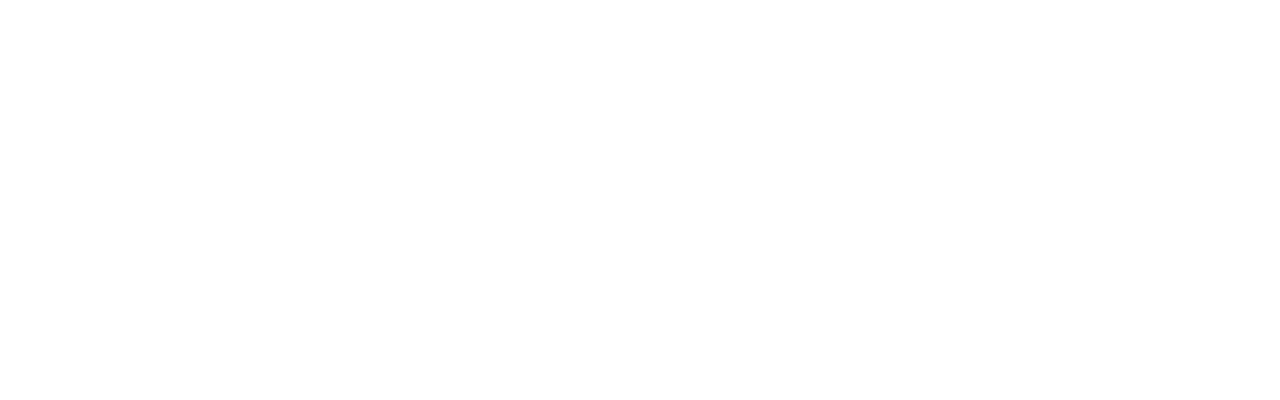
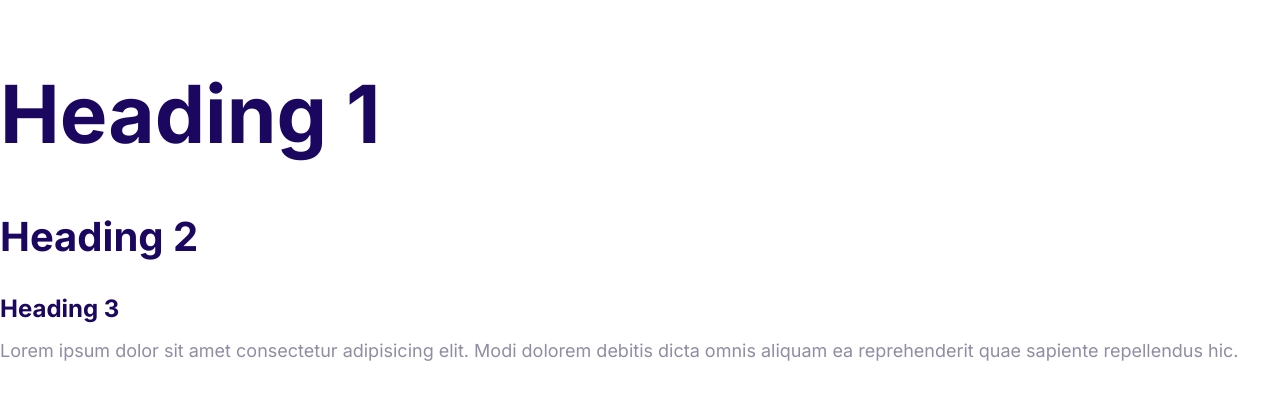
Before and after one commit to SertacEngin/A-cloud-hosting-Website, a plain HTML site: page index.html in a window 1280 px wide. Drawn offline with Linux system fonts and the light colour scheme.

Commit message:
Define the styles for the fonts.

```diff
--- a/css/styles.css
+++ b/css/styles.css
@@ -5,3 +5,55 @@
   --color-headings: #1b0760;
   --color-body: #918ca4;
 }
+
+html {
+  font-size: 62.5%;
+}
+
+body {
+  font-family: Inter, Arial, Arial, Helvetica, sans-serif;
+  color: var(--color-body);
+  font-size: 2.4rem;
+  line-height: 1.5;
+}
+
+h1,
+h2,
+h3 {
+  color: var(--color-headings);
+  margin-bottom: 1rem;
+}
+
+h1 {
+  font-size: 7rem;
+}
+
+h2 {
+  font-size: 4rem;
+}
+
+h3 {
+  font-size: 3rem;
+}
+
+p {
+  margin-top: 0;
+}
+
+@media screen and (min-width: 1024px) {
+  body {
+    font-size: 1.8rem;
+  }
+
+  h1 {
+    font-size: 8rem;
+  }
+
+  h2 {
+    font-size: 4rem;
+  }
+
+  h3 {
+    font-size: 2.4rem;
+  }
+}
--- a/index.html
+++ b/index.html
@@ -6,12 +6,18 @@
     <meta http-equiv="X-UA-Compatible" content="IE=edge">
     <meta name="viewport" content="width=device-width, initial-scale=1.0">
     <title>Document</title>
+    <link rel="preconnect" href="https://fonts.googleapis.com">
+    <link rel="preconnect" href="https://fonts.gstatic.com" crossorigin>
+    <link href="https://fonts.googleapis.com/css2?family=Inter:wght@400;700&display=swap" rel="stylesheet">
     <link rel="stylesheet" href="css/normalize.css">
     <link rel="stylesheet" href="css/styles.css">
 </head>
 
 <body>
-
+    <h1>Heading 1</h1>
+    <h2>Heading 2</h2>
+    <h3>Heading 3</h3>
+    <p>Lorem ipsum dolor sit amet consectetur adipisicing elit. Modi dolorem debitis dicta omnis aliquam ea reprehenderit quae sapiente repellendus hic.</p>
 </body>
 
 </html>
```
